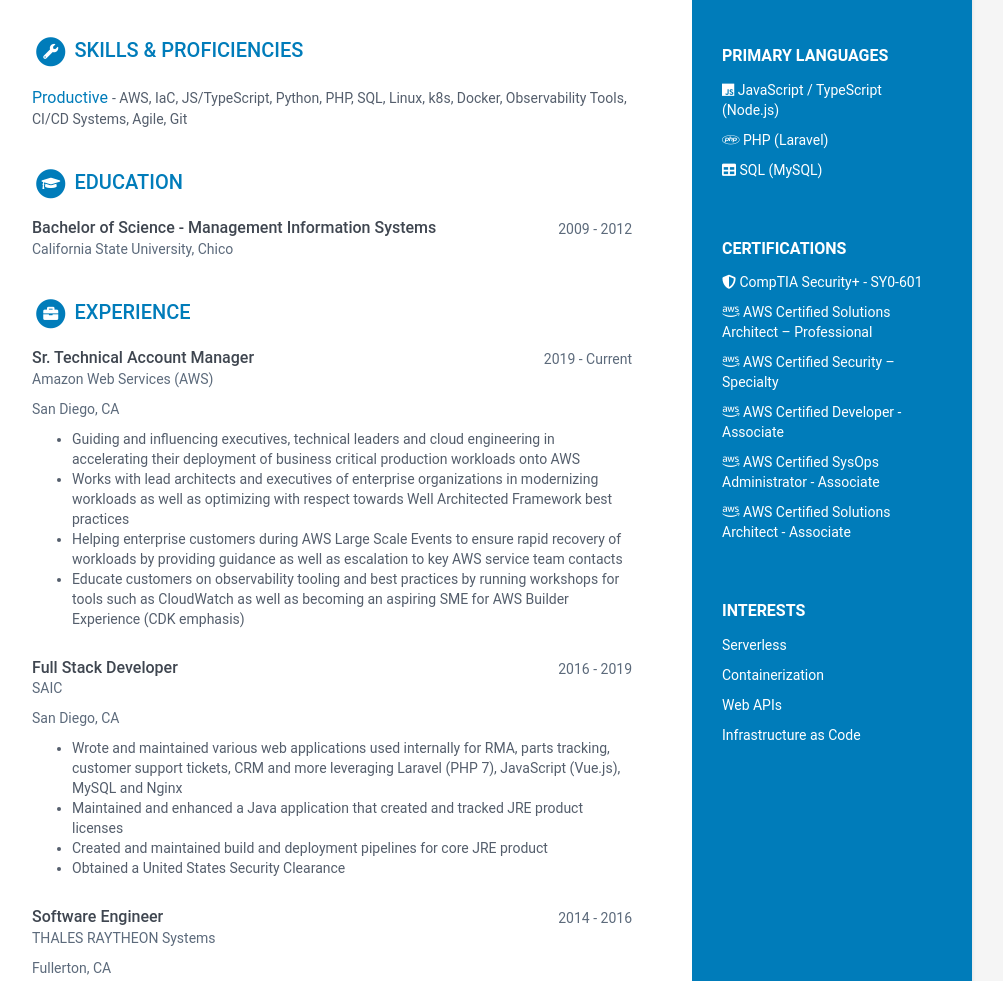
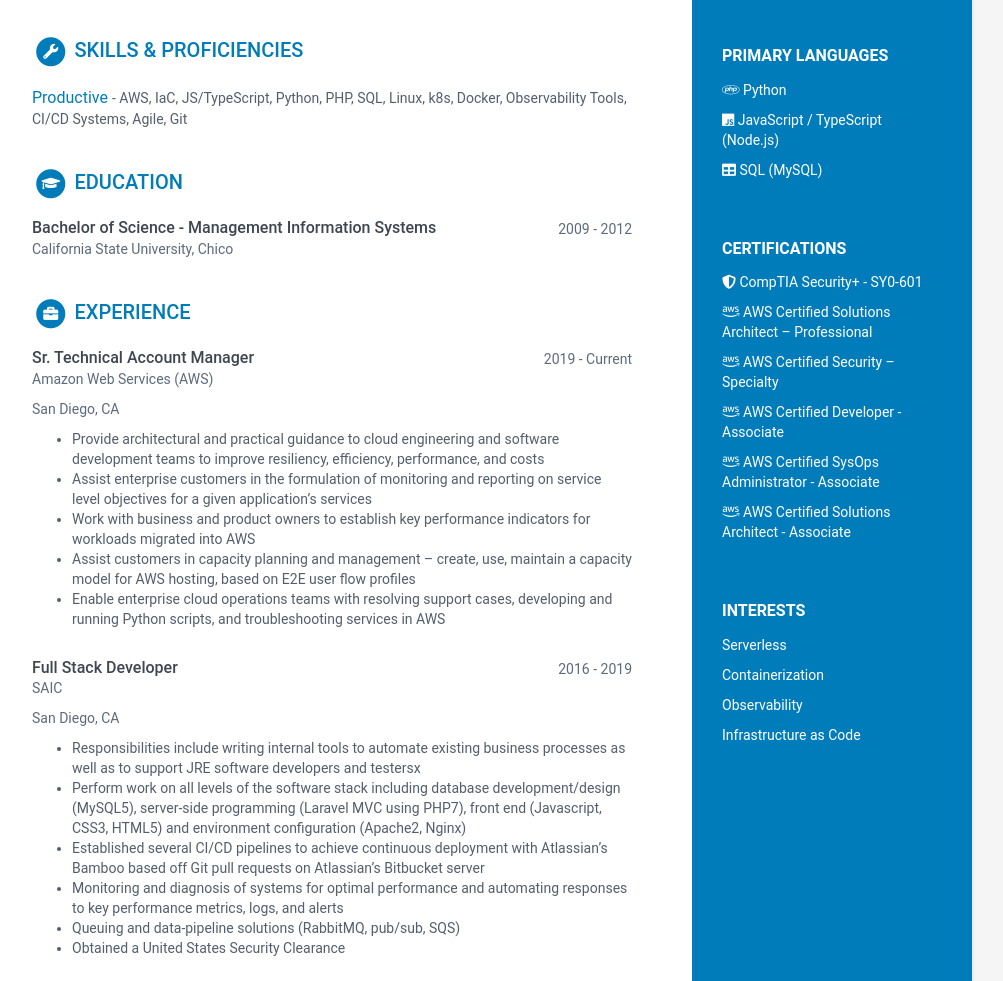
Before and after one commit to moebaca/hopkins-resume, a website: page site-contents/index.html in a window 1280 px wide. Shown: the part 414-1395 px from the top of the page, without its empty margins (168-1171 px from the left). Drawn offline with Linux system fonts and the light colour scheme.

Commit message:
Updated resume

```diff
--- a/site-contents/index.html
+++ b/site-contents/index.html
@@ -68,13 +68,13 @@
   <ul class="list-unstyled interests-list">
 
     <li>
-      <i class="fa-brands fa-js"></i>
-      JavaScript / TypeScript (Node.js)
+      <i class="fa-brands fa-php"></i>
+      Python
     </li>
 
     <li>
-      <i class="fa-brands fa-php"></i>
-      PHP (Laravel)
+      <i class="fa-brands fa-js"></i>
+      JavaScript / TypeScript (Node.js)
     </li>
 
     <li>
@@ -140,7 +140,7 @@
 
       <li>Containerization</a></li>
 
-      <li>Web APIs</li>
+      <li>Observability</li>
 
       <li>Infrastructure as Code</li>
 
@@ -262,10 +262,11 @@
     <div class="details">
       <p></p>
       <ul>
-        <li>Guiding and influencing executives, technical leaders and cloud engineering in accelerating their deployment of business critical production workloads onto AWS</li>
-        <li>Works with lead architects and executives of enterprise organizations in modernizing workloads as well as optimizing with respect towards Well Architected Framework best practices</li>
-        <li>Helping enterprise customers during AWS Large Scale Events to ensure rapid recovery of workloads by providing guidance as well as escalation to key AWS service team contacts</li>
-        <li>Educate customers on observability tooling and best practices by running workshops for tools such as CloudWatch as well as becoming an aspiring SME for AWS Builder Experience (CDK emphasis)</li>
+        <li>Provide architectural and practical guidance to cloud engineering and software development teams to improve resiliency, efficiency, performance, and costs</li>
+        <li>Assist enterprise customers in the formulation of monitoring and reporting on service level objectives for a given application’s services</li>
+        <li>Work with business and product owners to establish key performance indicators for workloads migrated into AWS</li>
+        <li>Assist customers in capacity planning and management – create, use, maintain a capacity model for AWS hosting, based on E2E user flow profiles</li>
+        <li>Enable enterprise cloud operations teams with resolving support cases, developing and running Python scripts, and troubleshooting services in AWS</li>
       </ul>
 
     </div><!--//details-->
@@ -286,9 +287,11 @@
 
     <div class="details">
       <ul>
-        <li>Wrote and maintained various web applications used internally for RMA, parts tracking, customer support tickets, CRM and more leveraging Laravel (PHP 7), JavaScript (Vue.js), MySQL and Nginx</li>
-        <li>Maintained and enhanced a Java application that created and tracked JRE product licenses</li>
-        <li>Created and maintained build and deployment pipelines for core JRE product</li>
+        <li>Responsibilities include writing internal tools to automate existing business processes as well as to support JRE software developers and testersx</li>
+        <li>Perform work on all levels of the software stack including database development/design (MySQL5), server-side programming (Laravel MVC using PHP7), front end (Javascript, CSS3, HTML5) and environment configuration (Apache2, Nginx)</li>
+        <li>Established several CI/CD pipelines to achieve continuous deployment with Atlassian’s Bamboo based off Git  pull requests on Atlassian’s Bitbucket server</li>
+        <li>Monitoring and diagnosis of systems for optimal performance and automating responses to key performance metrics, logs, and alerts</li>
+        <li>Queuing and data-pipeline solutions (RabbitMQ, pub/sub, SQS)</li>
         <li>Obtained a United States Security Clearance</li>
       </ul>
 
@@ -339,9 +342,9 @@
     <div class="details">
       <ul>
         <li>Provided support in the Service Center including desktop support, creating/updating SOPs, improving SharePoint, OS deployments, hardware maintenance/upgrades/refreshes, escalating issues and project go-lives</li>
-        <li>Received promotion as a remote engineer after two months and immediately moved to Louisiana to support and be the face of IT as the only IT employee for the entirety of Foster Farm’s Southern region – Including plants, feed mills and hatcheries within Arkansas, Louisiana, and Alabama</li>
-        <li>Responsibilities included complete support for desktops, laptops, printers, email, scan guns, telecom equipment, servers, network equipment, DVR’s, cameras, mobile phones, cabling, software deployment,</li>
-        <li>Added to the infrastructure team and performed SysAdmin related tasks including server health checks (Win2k3, Win2k8 SP2, Win2k8 R2), trending, server installs/upgrades/decommissions</li>
+        <li>Created solutions for performance management, disaster recovery, monitoring and access management</li>
+        <li>Responsibilities included complete support for desktops, laptops, printers, email, scan guns, telecom equipment, servers, network equipment, DVR’s, cameras, mobile phones, cabling and software deployments</li>
+        <li>Improved security and performance of infrastructure by working with other teams by joining the infrastructure team and performing SysAdmin related tasks including server health checks, trending, server installs/upgrades/decommissions</li>
 
       </ul>
     </div><!--//details-->
```
